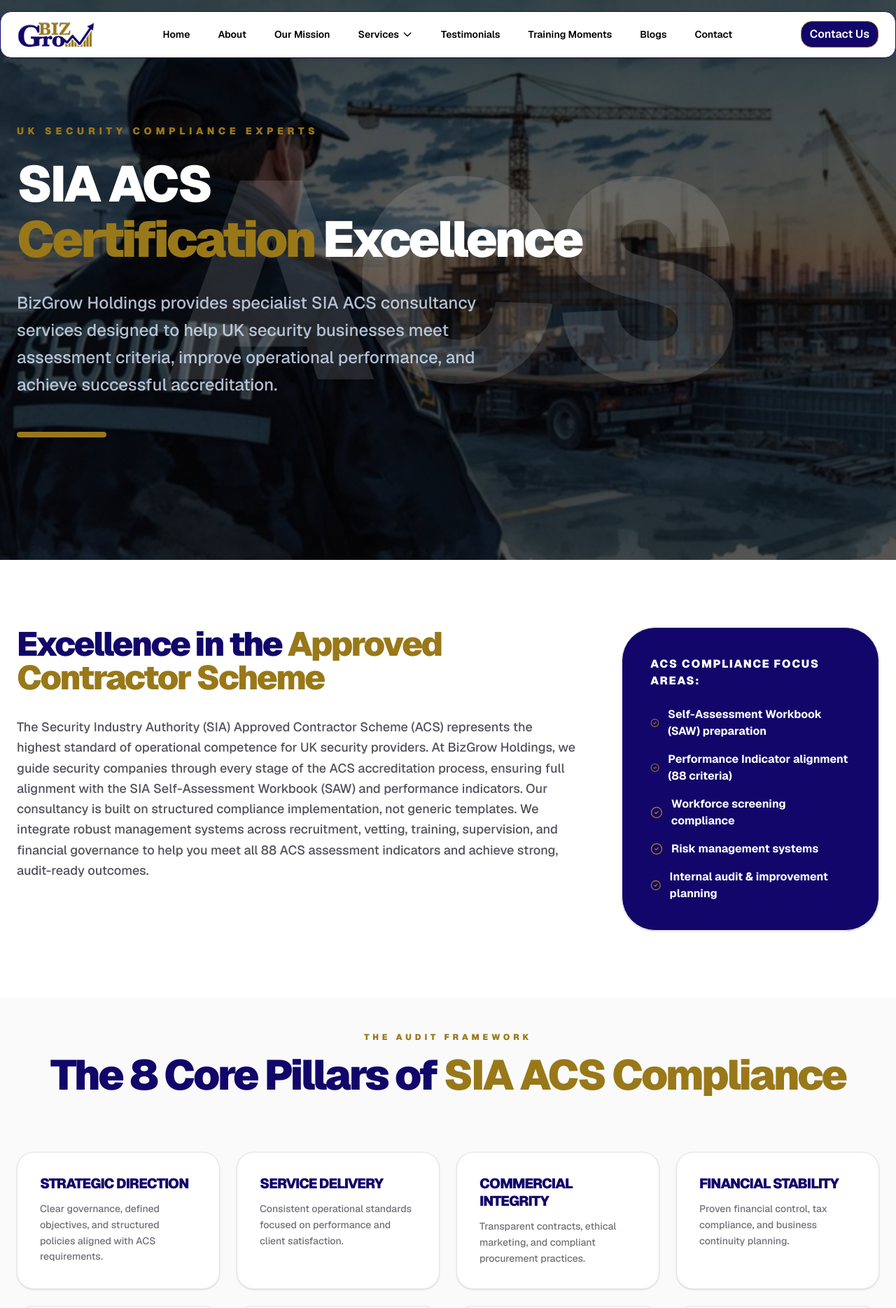
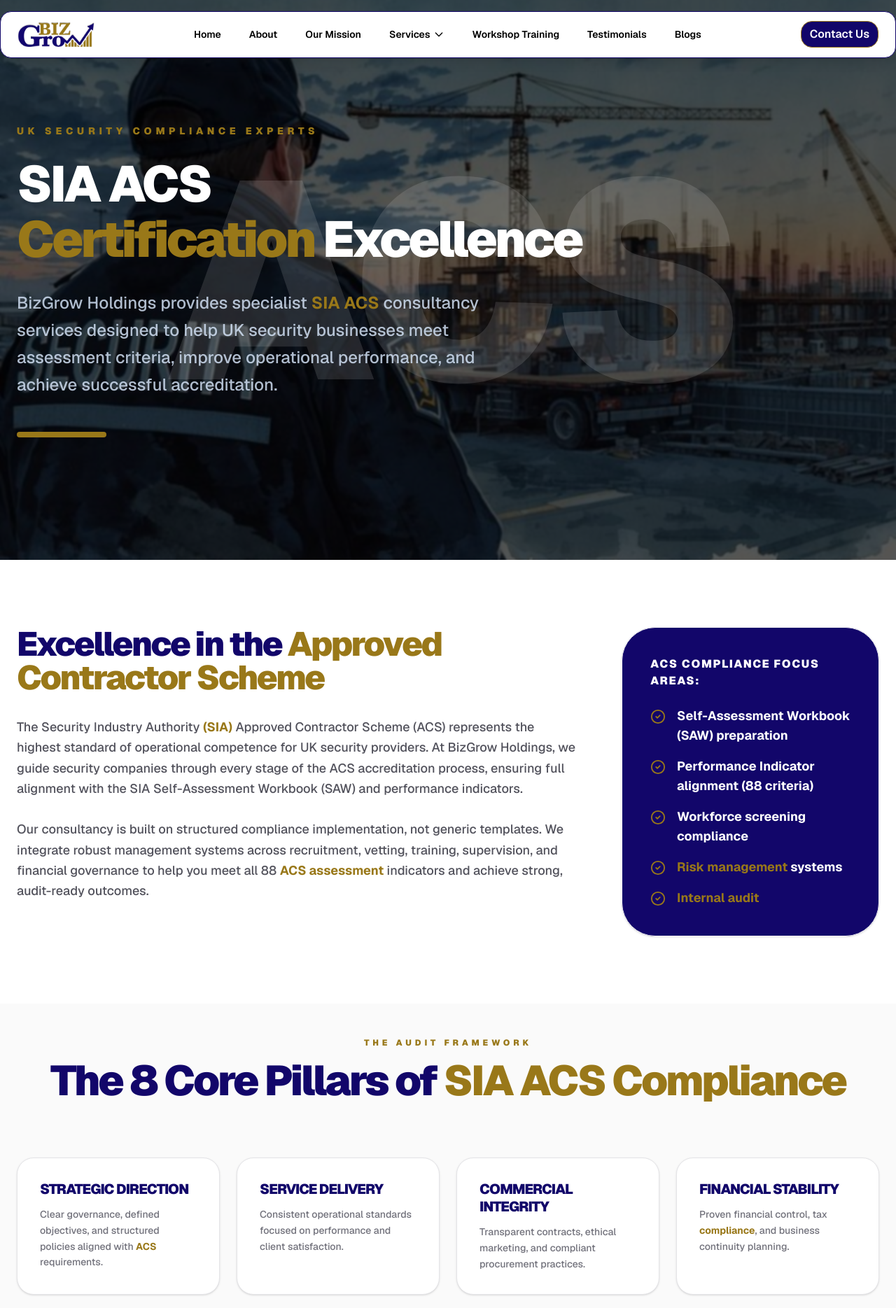
Before and after one commit to bizgrowholdings50-ctrl/Bizgrow-Holdings, a Next.js app: page /our-services/sia-acs in a window 1280 px wide. Shown: the top 1869 px of the page at 70% size. Built offline with nearby package versions, Linux system fonts and the light colour scheme.

Commit message:
Add the internal linking of sia-acs page

```diff
--- a/app/our-services/sia-acs/page.jsx
+++ b/app/our-services/sia-acs/page.jsx
@@ -16,6 +16,7 @@ import {
   Briefcase,
   Zap,
 } from "lucide-react";
+import Link from "next/link";
 
 export const metadata = {
   title: "SIA ACS Certification | BizGrow Holdings Ltd ",
@@ -43,9 +44,9 @@ const SIAACSPage = () => {
 
         {/* 🔹 Step 3: Large Watermark Text (Middle Layer) */}
         <div className="absolute inset-0 flex items-center justify-center overflow-hidden pointer-events-none select-none z-10">
-          <h2 className="text-[12rem] md:text-[25rem] font-black text-white/[0.12] leading-none uppercase tracking-tighter">
+          <span className="text-[12rem] md:text-[25rem] font-black text-white/[0.12] leading-none uppercase tracking-tighter">
             ACS
-          </h2>
+          </span>
         </div>
 
         {/* 🔹 Step 4: Actual Content (Top Layer) */}
@@ -66,10 +67,16 @@ const SIAACSPage = () => {
 
             <FadeIn direction="right" duration="0.8">
               <p className="mt-8 text-blue-100/80 text-lg md:text-2xl max-w-2xl leading-relaxed font-medium">
-                BizGrow Holdings provides specialist SIA ACS consultancy
-                services designed to help UK security businesses meet assessment
-                criteria, improve operational performance, and achieve
-                successful accreditation.
+                BizGrow Holdings provides specialist{" "}
+                <Link
+                  href="https://bizgrow-holdings.com/top-sia-security-recruitment-agencies-in-the-uk/"
+                  className="text-[#997819] font-bold"
+                >
+                  SIA ACS
+                </Link>{" "}
+                consultancy services designed to help UK security businesses
+                meet assessment criteria, improve operational performance, and
+                achieve successful accreditation.
               </p>
             </FadeIn>
 
@@ -95,39 +102,76 @@ const SIAACSPage = () => {
                 </h2>
                 <div className="space-y-6 text-zinc-600 text-lg leading-relaxed font-medium">
                   <p>
-                    The Security Industry Authority (SIA) Approved Contractor
-                    Scheme (ACS) represents the highest standard of operational
-                    competence for UK security providers. At BizGrow Holdings,
-                    we guide security companies through every stage of the ACS
-                    accreditation process, ensuring full alignment with the SIA
-                    Self-Assessment Workbook (SAW) and performance indicators.
+                    The Security Industry Authority{" "}
+                    <Link
+                      href="https://bizgrow-holdings.com/business-benefits-of-becoming-an-sia-approved-contractor/"
+                      className="text-[#997819] font-bold"
+                    >
+                      (SIA)
+                    </Link>{" "}
+                    Approved Contractor Scheme (ACS) represents the highest
+                    standard of operational competence for UK security
+                    providers. At BizGrow Holdings, we guide security companies
+                    through every stage of the ACS accreditation process,
+                    ensuring full alignment with the SIA Self-Assessment
+                    Workbook (SAW) and performance indicators.
+                    <br />
+                    <br />
                     Our consultancy is built on structured compliance
                     implementation, not generic templates. We integrate robust
                     management systems across recruitment, vetting, training,
                     supervision, and financial governance to help you meet all
-                    88 ACS assessment indicators and achieve strong, audit-ready
-                    outcomes.
+                    88{" "}
+                    <Link
+                      href="https://bizgrow-holdings.com/get-acs-accreditation-fast/"
+                      className="text-[#997819] font-bold"
+                    >
+                      ACS assessment
+                    </Link>{" "}
+                    indicators and achieve strong, audit-ready outcomes.
                   </p>
                 </div>
               </FadeIn>
             </div>
             <div className="lg:col-span-4 bg-[#12066a] p-10 rounded-[3rem] border border-zinc-100 shadow-sm ">
-              <h4 className="text-white font-black uppercase tracking-widest text-md mb-6">
+              <h3 className="text-white font-black uppercase tracking-widest text-md mb-6">
                 ACS Compliance Focus Areas:
-              </h4>
+              </h3>
               <ul className="space-y-4">
                 {[
-                  "Self-Assessment Workbook (SAW) preparation ",
-                  "Performance Indicator alignment (88 criteria) ",
+                  "Self-Assessment Workbook (SAW) preparation",
+                  "Performance Indicator alignment (88 criteria)",
                   "Workforce screening compliance",
-                  "Risk management systems ",
-                  "Internal audit & improvement planning ",
+                  <>
+                    <Link
+                      href="https://bizgrow-holdings.com/what-does-rams-stand-for/"
+                      className="text-[#997819] font-bold"
+                    >
+                      Risk management
+                    </Link>{" "}
+                    systems
+                  </>,
+                  <>
+                    <Link
+                      href="https://bizgrow-holdings.com/our-services/internal-audit/"
+                      className="text-[#997819] font-bold"
+                    >
+                      Internal audit
+                    </Link>
+                  </>,
                 ].map((item, idx) => (
                   <li
                     key={idx}
-                    className="flex items-center gap-3 text-white font-bold"
+                    className="flex items-start gap-4 text-white font-bold leading-tight"
                   >
-                    <CheckCircle2 size={18} className="text-[#997819]" /> {item}
+                    {/* flex-shrink-0: Icon ko pichakne se rokta hai
+          mt-1: Text ki pehli line ke sath align karta hai
+      */}
+                    <CheckCircle2
+                      size={22}
+                      className="text-[#997819] flex-shrink-0 mt-1"
+                    />
+                    <span className="text-lg ">{item}</span>
                   </li>
                 ))}
               </ul>
@@ -155,7 +199,7 @@ const SIAACSPage = () => {
             {[
               {
                 t: "Strategic Direction",
-                d: "Clear governance, defined objectives, and structured policies aligned with ACS requirements.",
+                d: <>Clear governance, defined objectives, and structured policies aligned with <Link href="https://bizgrow-holdings.com/acs-accreditation-for-security-businesses/" className="text-[#997819] font-bold">ACS</Link> requirements.</>,
               },
               {
                 t: "Service Delivery ",
@@ -167,15 +211,15 @@ const SIAACSPage = () => {
               },
               {
                 t: "Financial Stability",
-                d: "Proven financial control, tax compliance, and business continuity planning. ",
+                d: <>Proven financial control, tax <Link href="https://bizgrow-holdings.com/compliance-consultancies/" className="text-[#997819] font-bold">compliance</Link>, and business continuity planning.</>,
               },
               {
                 t: "Operational Resource Management",
-                d: "Ensuring effective deployment of personnel, equipment control, and structured risk management systems. ",
+                d: <>Ensuring effective deployment of personnel, equipment control, and structured <Link href="https://bizgrow-holdings.com/site-specific-risk-assessment/" className="text-[#997819] font-bold">risk management systems</Link>. </>,
               },
               {
                 t: "Workforce Compliance ",
-                d: "Embedding BS 7858 vetting, structured training programmes, and competency monitoring across all operational roles.",
+                d: <>Embedding <Link href="https://bizgrow-holdings.com/bs-7858-screening-and-vetting-standards-requirements-process/" className="text-[#997819] font-bold">BS 7858</Link> vetting, structured training programmes, and competency monitoring across all operational roles.</>,
               },
               {
                 t: "Leadership & Accountability ",
@@ -196,9 +240,9 @@ const SIAACSPage = () => {
                 {/* Content Layer (z-10) */}
                 <div className="relative z-10 h-full flex flex-col">
                   {/* Title - Turns Gold on Hover */}
-                  <h4 className="text-xl font-black text-[#12066a] mb-3 group-hover:text-[#997819] transition-colors duration-500 uppercase tracking-tighter leading-tight">
+                  <h3 className="text-xl font-black text-[#12066a] mb-3 group-hover:text-[#997819] transition-colors duration-500 uppercase tracking-tighter leading-tight">
                     {pillar.t}
-                  </h4>
+                  </h3>
 
                   {/* Description - Turns White on Hover */}
                   <p className="text-sm text-zinc-500 font-medium leading-relaxed group-hover:text-blue-100/70 transition-colors duration-500">
@@ -228,7 +272,7 @@ const SIAACSPage = () => {
                 <span className="text-[#997819]">SIA ACS Approved</span>
               </h2>
               <p className="text-zinc-600 text-lg font-medium leading-relaxed">
-                Accreditation under the SIA ACS provides security companies with
+                Accreditation under the SIA ACS provides <Link href="https://bizgrow-holdings.com/top-security-companies-trusted-protection-for-every-business/" className="text-[#997819] font-bold">security companies</Link> with
                 a powerful benchmark for credibility, building lasting
                 confidence among high-tier clients and stakeholders across the
                 UK.
@@ -241,51 +285,59 @@ const SIAACSPage = () => {
             {[
               {
                 title: "Legal Compliance",
-                desc: "Demonstrate full alignment with UK laws, ensuring professional accountability and regulatory adherence.",
-                icon: <ShieldCheck className="text-[#997819]" size={28} />,
+                desc: <>Demonstrate full alignment with <Link href="https://bizgrow-holdings.com/key-environmental-laws-in-the-uk/" className="text-[#997819] font-bold">UK laws</Link>, ensuring professional accountability and regulatory adherence.</>,
+                icon: <ShieldCheck size={28} />,
               },
               {
                 title: "Operational Excellence",
                 desc: "Leverage industry best practices to streamline operations, maintain consistency, and deliver top-tier results.",
-                icon: <TrendingUp className="text-[#997819]" size={28} />,
+                icon: <TrendingUp size={28} />,
               },
               {
                 title: "Access to Contracts",
-                desc: "Unlock premium government and private sector tenders that strictly require SIA ACS approval.",
-                icon: <Briefcase className="text-[#997819]" size={28} />,
+                desc: <>Unlock premium government and <Link href="https://bizgrow-holdings.com/uks-private-security-directory/" className="text-[#997819] font-bold">private sector</Link> tenders that strictly require SIA ACS approval.</>,
+                icon: <Briefcase size={28} />,
               },
               {
                 title: "Reduction in Risk",
                 desc: "Mitigate legal and operational liabilities by embedding audited compliance into your core business model.",
-                icon: <ShieldAlert className="text-[#997819]" size={28} />,
+                icon: <ShieldAlert size={28} />,
               },
               {
                 title: "Credibility & Trust",
                 desc: "Provide tangible proof of quality, giving clients complete confidence in your security services.",
-                icon: <Award className="text-[#997819]" size={28} />,
+                icon: <Award size={28} />,
               },
               {
                 title: "Improved Credibility",
-                desc: "Public recognition as an SIA ACS-approved service demonstrates credibility as a respected and trusted UK security service provider. ",
-                icon: <CheckCircle2 className="text-[#997819]" size={28} />,
+                desc: <>Public recognition as an SIA ACS-approved service demonstrates credibility as a respected and trusted UK <Link href="https://bizgrow-holdings.com/how-to-start-a-security-company-in-the-uk/" className="text-[#997819] font-bold">security service</Link> provider.</>,
+                icon: <CheckCircle2 size={28} />,
               },
             ].map((adv, idx) => (
               <FadeIn key={idx} direction="up" delay={idx * 0.1}>
-                <div className="group p-10 rounded-[3rem] bg-zinc-50 border border-zinc-100 transition-all duration-500 hover:bg-[#12066a] hover:shadow-[0_40px_80px_-15px_rgba(18,6,106,0.3)] hover:-translate-y-3 h-full flex flex-col items-center text-center">
-                  {/* Icon Container with subtle animation */}
-                  <div className="w-16 h-16 rounded-2xl bg-white shadow-sm flex items-center justify-center mb-8  group-hover:rotate-[10deg] transition-all duration-500">
-                    <div className="group-hover:text-white transition-colors duration-500">
+                <div className="relative group p-10 rounded-[3rem] bg-zinc-50 border border-zinc-100 overflow-hidden transition-all duration-500 cursor-pointer h-full flex flex-col items-center text-center shadow-sm hover:shadow-2xl">
+                  {/* 🟦 Sliding Background Layer (Left to Right) */}
+                  <div className="absolute inset-0 bg-[#12066a] translate-x-[-101%] group-hover:translate-x-0 transition-transform duration-500 ease-out z-0" />
+
+                  {/* Content Layer (z-10) */}
+                  <div className="relative z-10 flex flex-col items-center">
+                    {/* Icon Container */}
+                    <div className="w-16 h-16 rounded-2xl bg-white shadow-sm flex items-center justify-center mb-8 group-hover:rotate-[10deg] group-hover:scale-110 transition-all duration-500">
+                      <div className="text-[#997819] transition-colors duration-500">
                         {adv.icon}
                       </div>
                     </div>
 
-                  <h4 className="text-2xl font-black text-[#12066a] mb-4 group-hover:text-white transition-colors tracking-tight">
+                    {/* Title - Turns Gold/White on Hover */}
+                    <h3 className="text-2xl font-black text-[#12066a] mb-4 group-hover:text-[#997819] transition-colors duration-500 tracking-tight uppercase">
                       {adv.title}
-                  </h4>
+                    </h3>
 
-                  <p className="text-zinc-500 font-medium leading-relaxed group-hover:text-blue-100/70 transition-colors">
+                    {/* Description - Turns White on Hover */}
+                    <p className="text-zinc-500 font-medium leading-relaxed group-hover:text-blue-100/70 transition-colors duration-500">
                       {adv.desc}
                     </p>
+                  </div>
                 </div>
               </FadeIn>
             ))}
@@ -330,9 +382,9 @@ const SIAACSPage = () => {
                       {step.n}
                     </span>
                     <div>
-                      <h4 className="text-xl font-bold mb-2 tracking-tight">
+                      <h3 className="text-xl font-bold mb-2 tracking-tight">
                         {step.t}
-                      </h4>
+                      </h3>
                       <p className="text-white/80 text-sm leading-relaxed">
                         {step.d}
                       </p>
@@ -404,7 +456,7 @@ const SIAACSPage = () => {
               </h3>
               <div className="flex flex-col md:flex-row items-center justify-center gap-6">
                 <button className="px-12 py-6 bg-[#997819] text-white font-black uppercase tracking-widest text-sm rounded-2xl hover:bg-white hover:text-[#12066a] transition-all duration-500 shadow-2xl active:scale-95">
-                  Book ACS Consultation
+                 <Link href="/contact-us">Book ACS Consultation</Link>
                 </button>
               </div>
             </div>
--- a/app/training-moments/page.jsx
+++ b/app/training-moments/page.jsx
@@ -43,7 +43,7 @@ const galleryItems = [
   {
     id: 6,
     src: "/w6.jpg",
-    title: "Dr. Javed in Action",
+    title: "CHAS Training",
     location: "UK HQ",
   },
 ];
--- a/components/Navbar.jsx
+++ b/components/Navbar.jsx
@@ -228,34 +228,28 @@ export default function Navbar() {
                 )}
               </AnimatePresence>
             </div>
-
+            <Link
+              href="/training-moments"
+              className="hover:text-[#997819]  transition"
+            >
+              Workshop Training
+            </Link>
             <Link
               href="/testimonials-reviews"
               className="hover:text-[#997819]  transition"
             >
               Testimonials
             </Link>
-            <Link
-              href="/training-moments"
-              className="hover:text-[#997819]  transition"
-            >
-              Training Moments
-            </Link>
+
             <Link href="/blogs" className="hover:text-[#997819] transition">
               Blogs
-            </Link>
-            <Link
-              href="/contact-us"
-              className="hover:text-[#997819]  transition"
-            >
-              Contact
             </Link>
           </div>
 
           {/* THEME & MOBILE BUTTON */}
           <div className="flex items-center gap-4">
             <button className="hidden md:block text-white font-semibold border border-[#997819] bg-[#12066a] px-3 py-1.5 rounded-2xl">
-              Contact Us
+              <Link href="/contact-us">Contact Us</Link>
             </button>
             <button
               aria-label={mobileOpen ? "Close Menu" : "Open Menu"}
@@ -364,13 +358,6 @@ export default function Navbar() {
               >
                 Blogs
               </Link>
-              <Link
-                href="/contact-us"
-                onClick={() => setMobileOpen(false)}
-                className="text-xl font-medium text-black"
-              >
-                Contact
-              </Link>
             </div>
           </motion.div>
         )}
```
Lines whose indentation alone changed are shown as unchanged.
